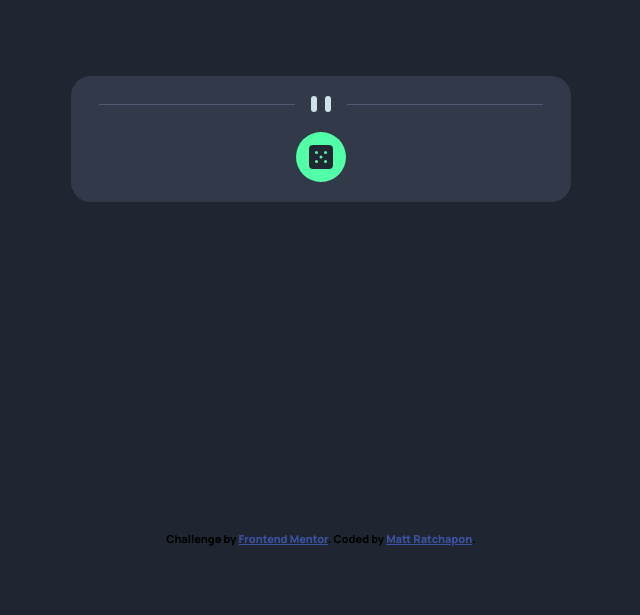
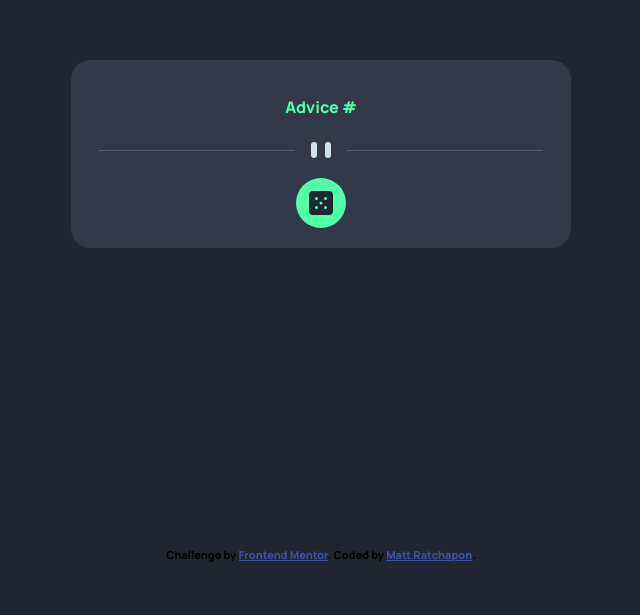
Before and after one commit to bbenbboy/8.-advice-generator-app-main, a plain HTML site: page index.html in a window 1280 px wide. Shown: the part 172-787 px from the top of the page, without its empty margins (319-959 px from the left). Drawn offline with Linux system fonts and the light colour scheme; no server answers.

Commit message:
Added footer

```diff
--- a/index.html
+++ b/index.html
@@ -38,10 +38,10 @@
   <body>
     <main class="body">
       <div class="container">
-        <!-- <div class="card-advice">
-          <p>Advice #<span class="advice-num">hello world </span></p>
-          <h2>"<span class="advice">hello world </span>"</h2>
-        </div> -->
+        <div class="card-advice">
+          <p>Advice #<span class="advice-num"></span></p>
+          <h2><span class="advice"></span></h2>
+        </div>
       </div>
       <div class="divider">
         <img src="/images/pattern-divider-desktop.svg" alt="" />
@@ -52,11 +52,13 @@
         </div>
       </div>
     </main>
+    <footer>
       <div class="attribution">
         Challenge by
         <a href="https://www.frontendmentor.io?ref=challenge" target="_blank"
           >Frontend Mentor</a
         >. Coded by <a href="#">Matt Ratchapon</a>.
       </div>
+    </footer>
   </body>
 </html>
```
Lines whose indentation alone changed are shown as unchanged.
